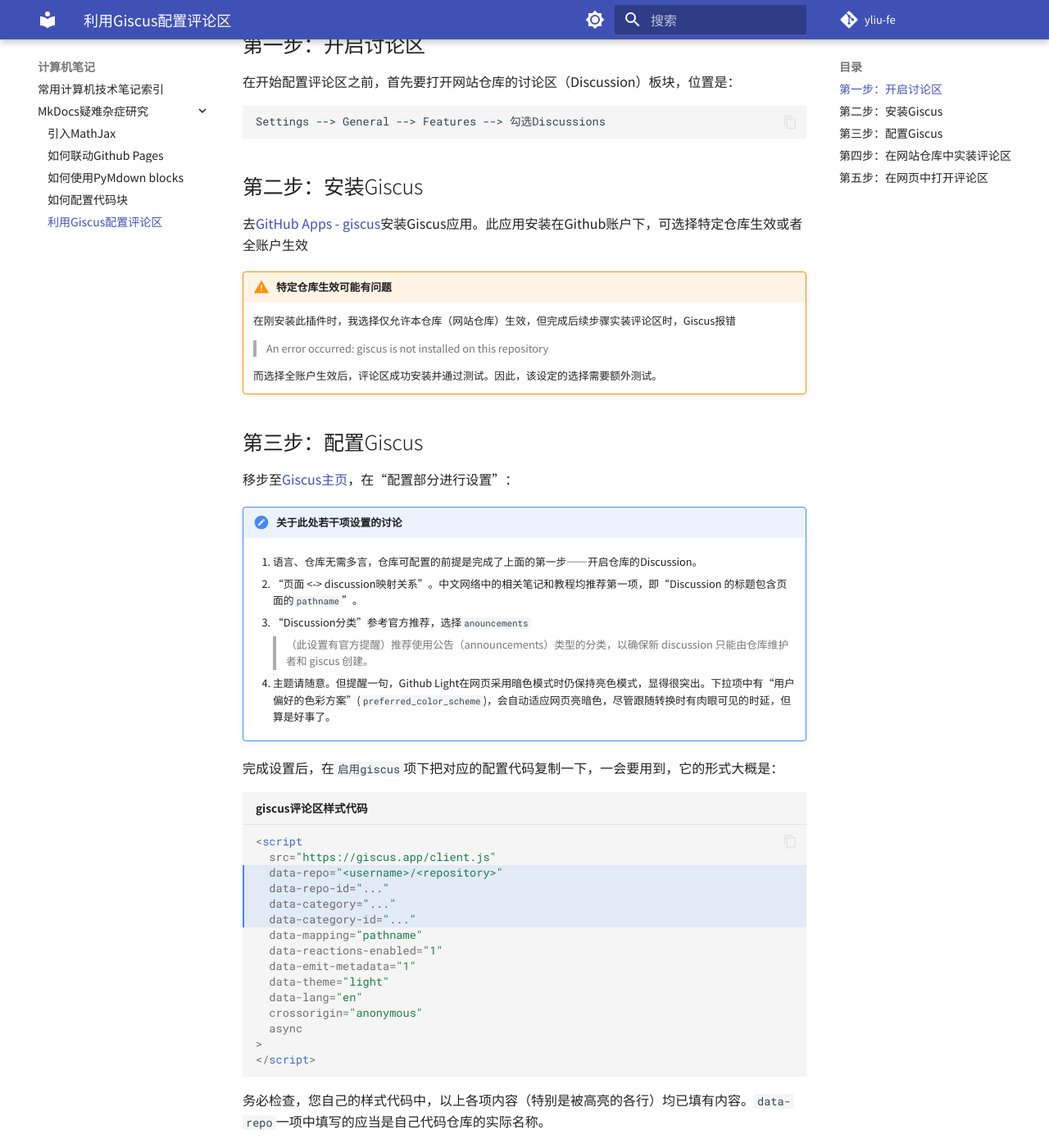
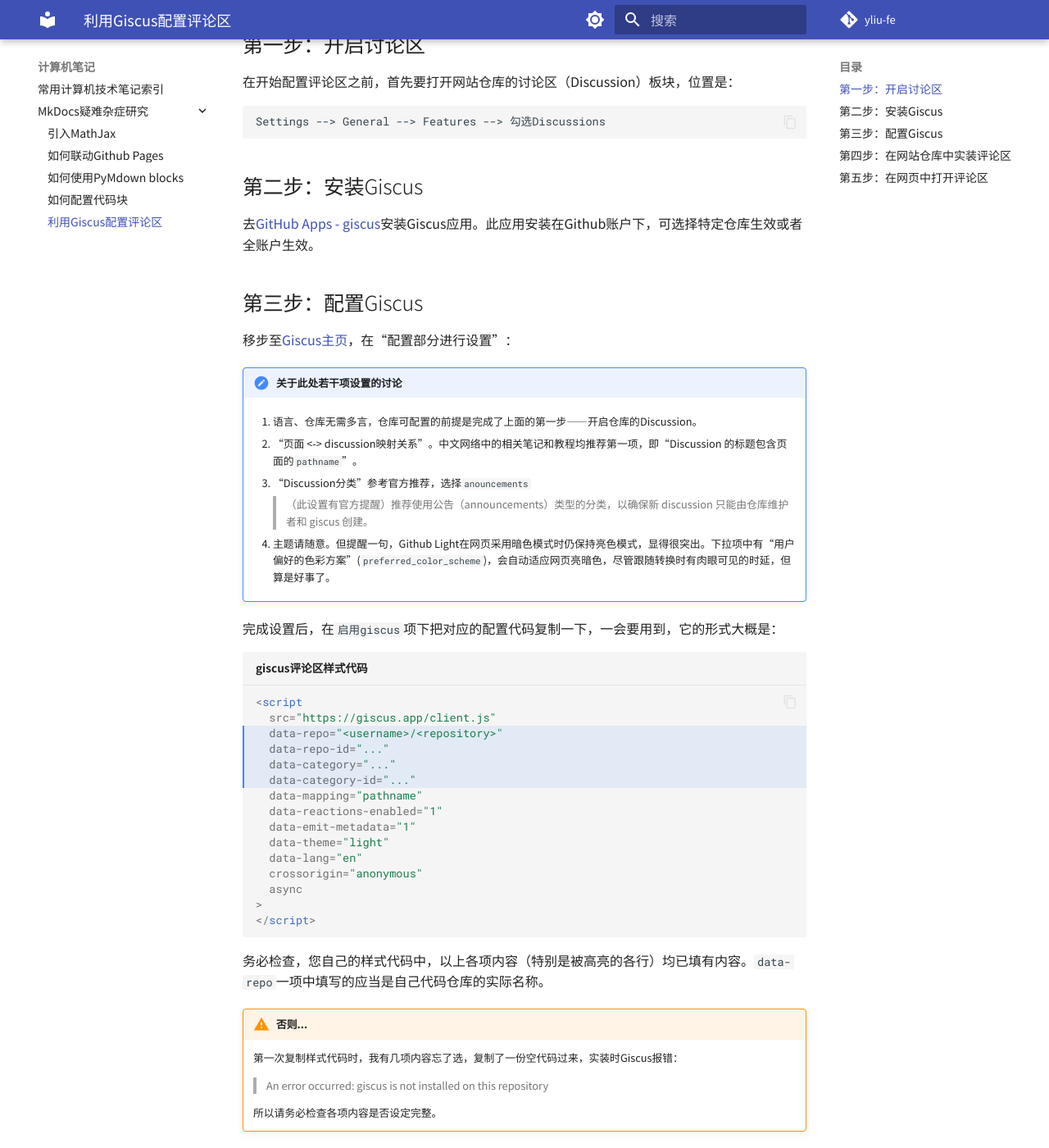
Before and after one commit to yliu-fe/yliu-fe.github.io, an MkDocs documentation site: the page built from docs/Techs/Notes for Mkdocs/Comment with Giscus.md, in a window 1280 px wide and 1400 px high, scrolled down 324 px. Shown: the whole window at 82% size. Built offline with MkDocs 1.6.1 and Material for MkDocs 9.7.7, drawn with Linux system fonts in a browser that asks for light colours; comment, search, counter and statistics services are not loaded.

Commit message:
Update Comment with Giscus.md

````diff
--- a/docs/Techs/Notes for Mkdocs/Comment with Giscus.md
+++ b/docs/Techs/Notes for Mkdocs/Comment with Giscus.md
@@ -15,16 +15,7 @@
 ```
 
 ## 第二步：安装Giscus
-去[GitHub Apps - giscus](https://github.com/apps/giscus)安装Giscus应用。此应用安装在Github账户下，可选择特定仓库生效或者全账户生效
-
-/// admonition | 特定仓库生效可能有问题
-    type: warning
-
-在刚安装此插件时，我选择仅允许本仓库（网站仓库）生效，但完成后续步骤实装评论区时，Giscus报错
-> An error occurred: giscus is not installed on this repository
-
-而选择全账户生效后，评论区成功安装并通过测试。因此，该设定的选择需要额外测试。
-///
+去[GitHub Apps - giscus](https://github.com/apps/giscus)安装Giscus应用。此应用安装在Github账户下，可选择特定仓库生效或者全账户生效。
 
 ## 第三步：配置Giscus
 
@@ -64,6 +55,15 @@
 </script>
 ```
 务必检查，您自己的样式代码中，以上各项内容（特别是被高亮的各行）均已填有内容。`data-repo`一项中填写的应当是自己代码仓库的实际名称。
+
+/// admonition | 否则...
+    type: warning
+
+第一次复制样式代码时，我有几项内容忘了选，复制了一份空代码过来，实装时Giscus报错：
+> An error occurred: giscus is not installed on this repository
+
+所以请务必检查各项内容是否设定完整。
+///
 
 ## 第四步：在网站仓库中实装评论区
 参考：[Customization - Material for MkDocs](https://squidfunk.github.io/mkdocs-material/customization/#extending-the-theme)中的`Extending the Theme`部分。
````
